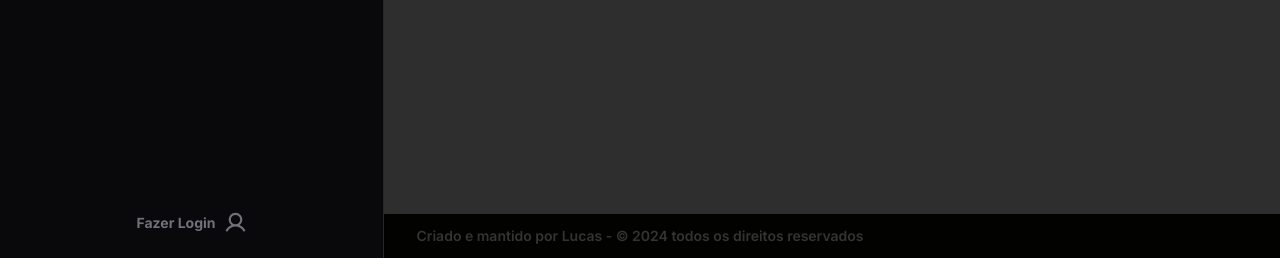
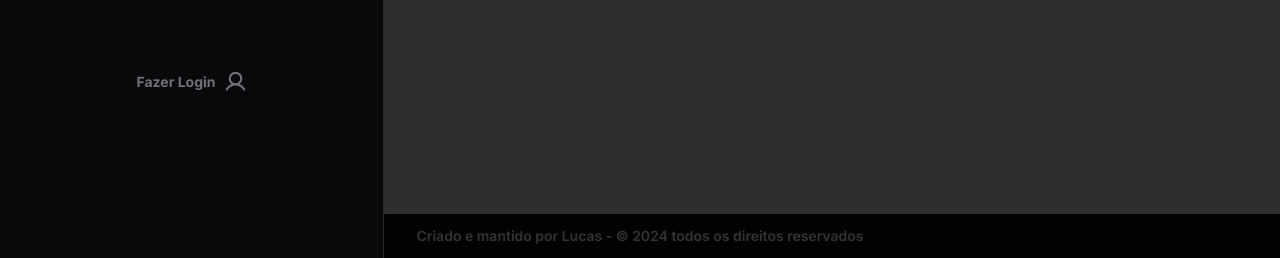
Before and after one commit to Lucas-Winicius/library, a Next.js app: page /search in a window 1280 px wide. Both pictures are taken after a click on the button 31 px from the left and 28 px from the top of the page. Shown: the part 542-800 px from the top of the page. Built offline with nearby package versions, Linux system fonts and the light colour scheme; no server answers.

Commit message:
footer and header updates

```diff
--- a/src/shared/Footer.tsx
+++ b/src/shared/Footer.tsx
@@ -1,8 +1,10 @@
+import Link from "next/link";
+
 export default function Footer() {
   return (
     <footer className="bg-stone-950 flex justify-center items-center py-3 px-5 text-white text-sm font-semibold">
       <p className="text-center">
-        Criado e mantido por Lucas - &copy; {new Date().getFullYear()} todos os
+        Criado e mantido por <Link href="https://www.instagram.com/sr_pumpkin_/">Lucas</Link> - &copy; {new Date().getFullYear()} todos os
         direitos reservados
       </p>
     </footer>
--- a/src/shared/Header.tsx
+++ b/src/shared/Header.tsx
@@ -21,7 +21,7 @@ export default function Header() {
           <SheetContent side="left" className="dark">
             <SheetHeader>
               <SheetDescription>
-                <div className="flex flex-col flex-grow justify-between h-screen">
+                <div className="flex flex-col flex-grow h-screen">
                   <div className="flex flex-col space-y-3 items-center text-xl text-white font-semibold">
                     <Link href="/">Home</Link>
                     <Link href="/search">Pesquisar</Link>
@@ -38,9 +38,14 @@ export default function Header() {
                       </Link>
                     </span>
                   </div>
-                  <div className="flex items-center space-x-2 justify-center font-bold text-white relative bottom-12">
-                    <p className="text-zinc-500">Fazer Login</p>
-                    <UserIcon color="#71717a" />
+                  <div className="font-bold text-white relative top-2/4">
+                    <Link
+                      href="/login"
+                      className="flex items-center space-x-2 justify-center"
+                    >
+                      <p className="text-zinc-500">Fazer Login</p>
+                      <UserIcon color="#71717a" />
+                    </Link>
                   </div>
                 </div>
               </SheetDescription>
```
